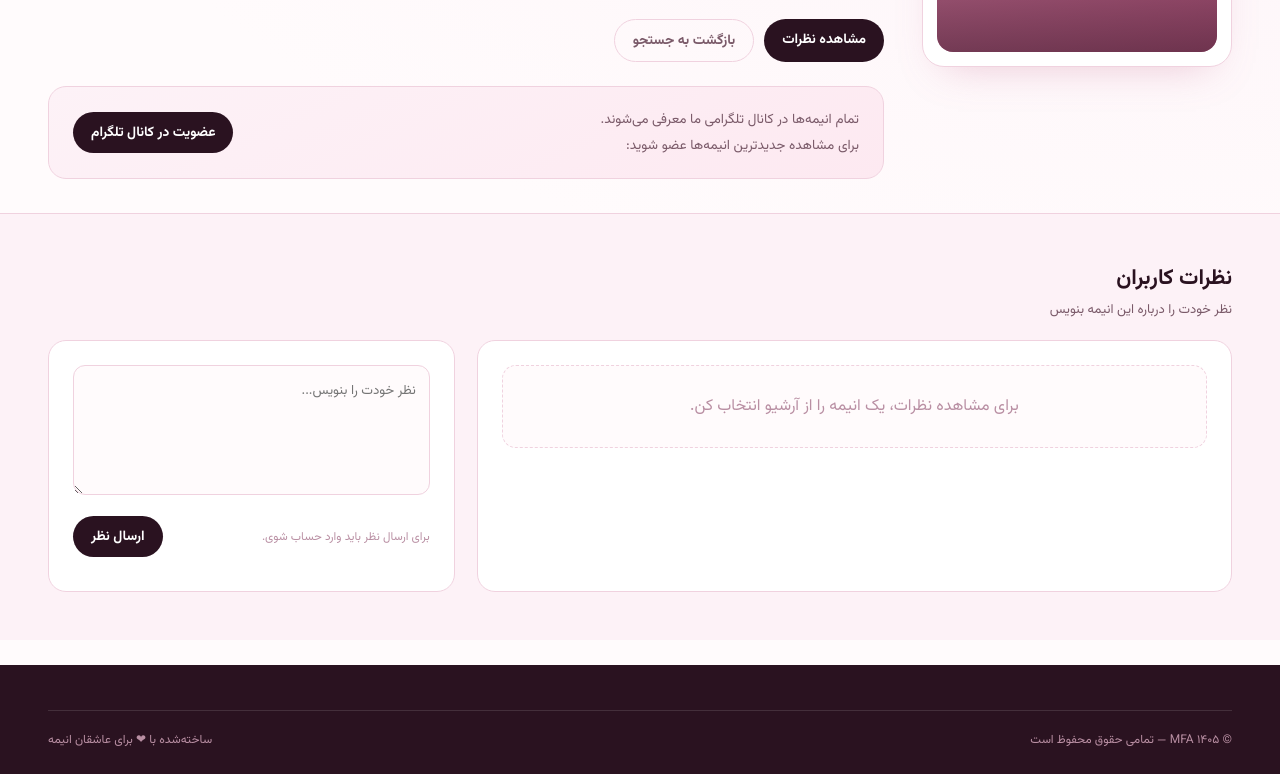
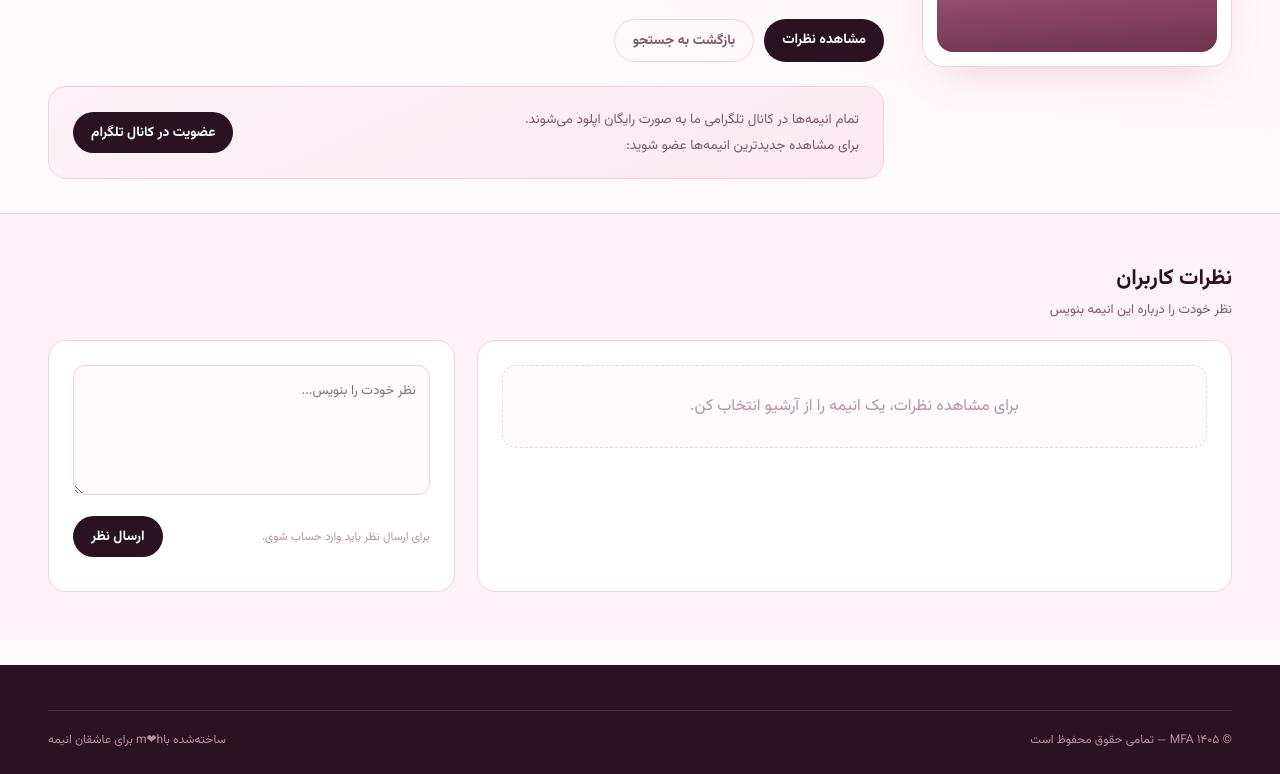
Before and after one commit to m48308437-a11y/Maf, a website: page anime-detail.html in a window 1280 px wide. Shown: the part 463-1237 px from the top of the page. Drawn offline with Linux system fonts and the light colour scheme.

Commit message:
Update anime-detail.html

```diff
--- a/anime-detail.html
+++ b/anime-detail.html
@@ -903,7 +903,7 @@
       <div class="telegram-cta">
 
         <p>
-          تمام انیمه‌ها در کانال تلگرامی ما معرفی می‌شوند.<br>
+          تمام انیمه‌ها در کانال تلگرامی ما  به صورت رایگان اپلود می‌شوند.<br>
           برای مشاهده جدیدترین انیمه‌ها عضو شوید:
         </p>
 
@@ -1002,7 +1002,7 @@
       </span>
 
       <span>
-        ساخته‌شده با ❤ برای عاشقان انیمه
+        ساخته‌شده باm❤h برای عاشقان انیمه
       </span>
 
     </div>
```
